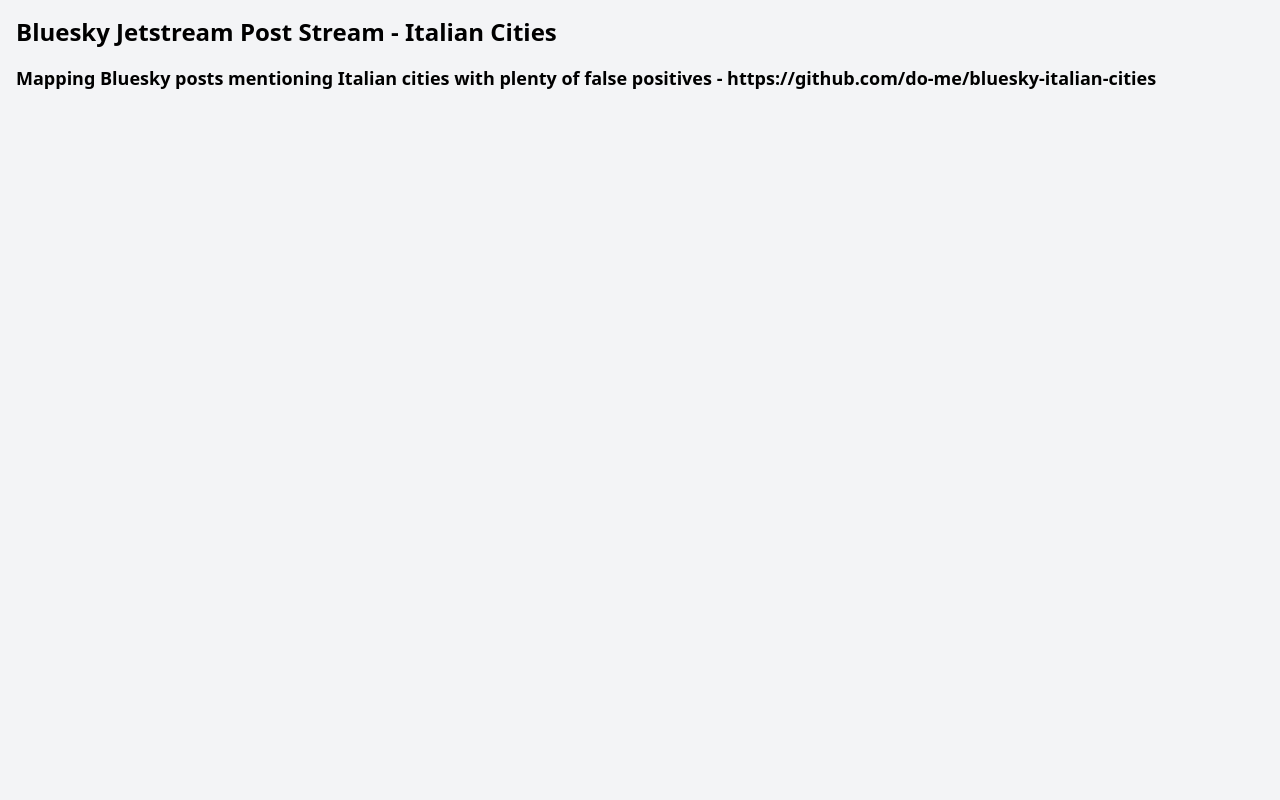
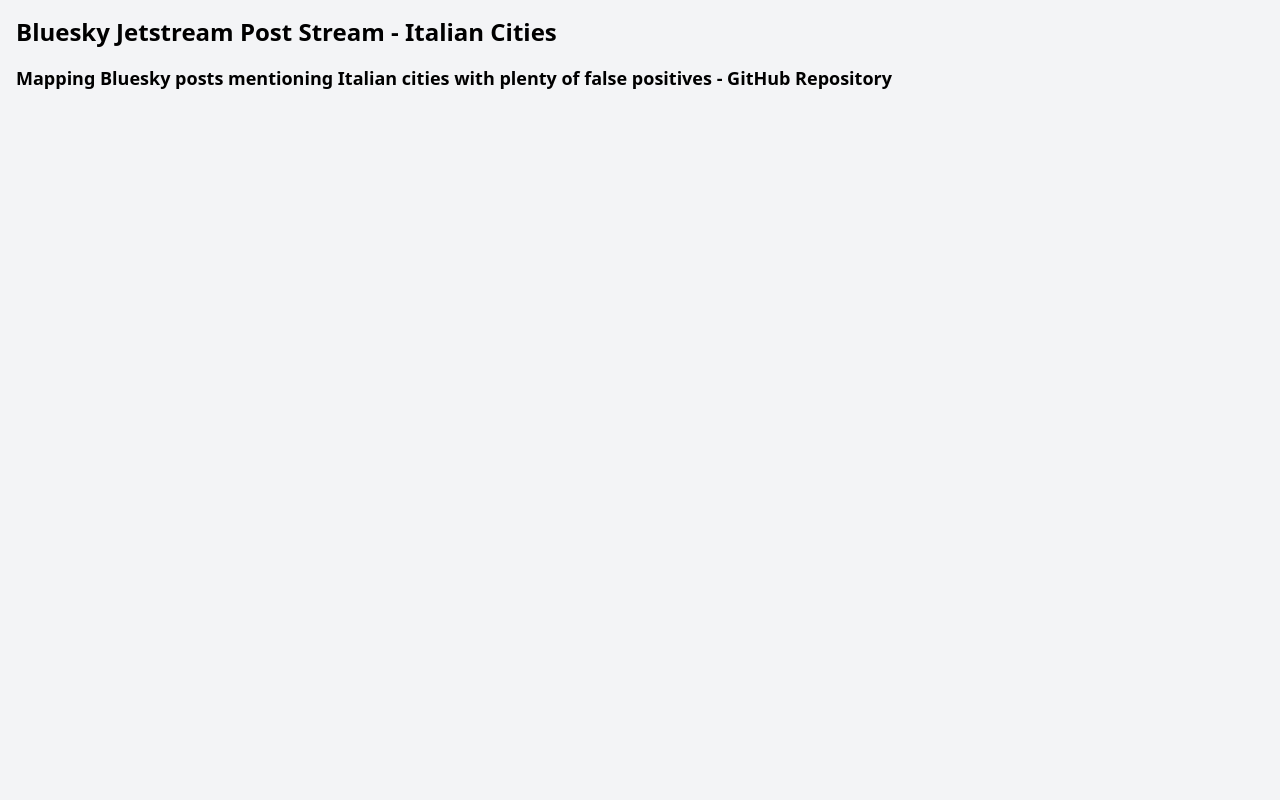
Before and after one commit to do-me/bluesky-italian-cities, a plain HTML site: page index.html in a window 1280 px wide. Shown: the top 800 px of the page. Drawn offline with nearby package versions, Linux system fonts and the light colour scheme; no server answers.

Commit message:
Update index.html

```diff
--- a/index.html
+++ b/index.html
@@ -22,7 +22,7 @@
 <body class="bg-gray-100">
     <div class="container mx-auto p-4">
         <h1 class="text-2xl font-bold mb-4">Bluesky Jetstream Post Stream - Italian Cities</h1>
-        <h2 class="text-lg font-bold mb-2">Mapping Bluesky posts mentioning Italian cities with plenty of false positives - https://github.com/do-me/bluesky-italian-cities</h2>
+        <h2 class="text-lg font-bold mb-2">Mapping Bluesky posts mentioning Italian cities with plenty of false positives - <a href="https://github.com/do-me/bluesky-italian-cities" target="_blank">GitHub Repository</a></h2>
 
         <div id="map"></div>
 
```
